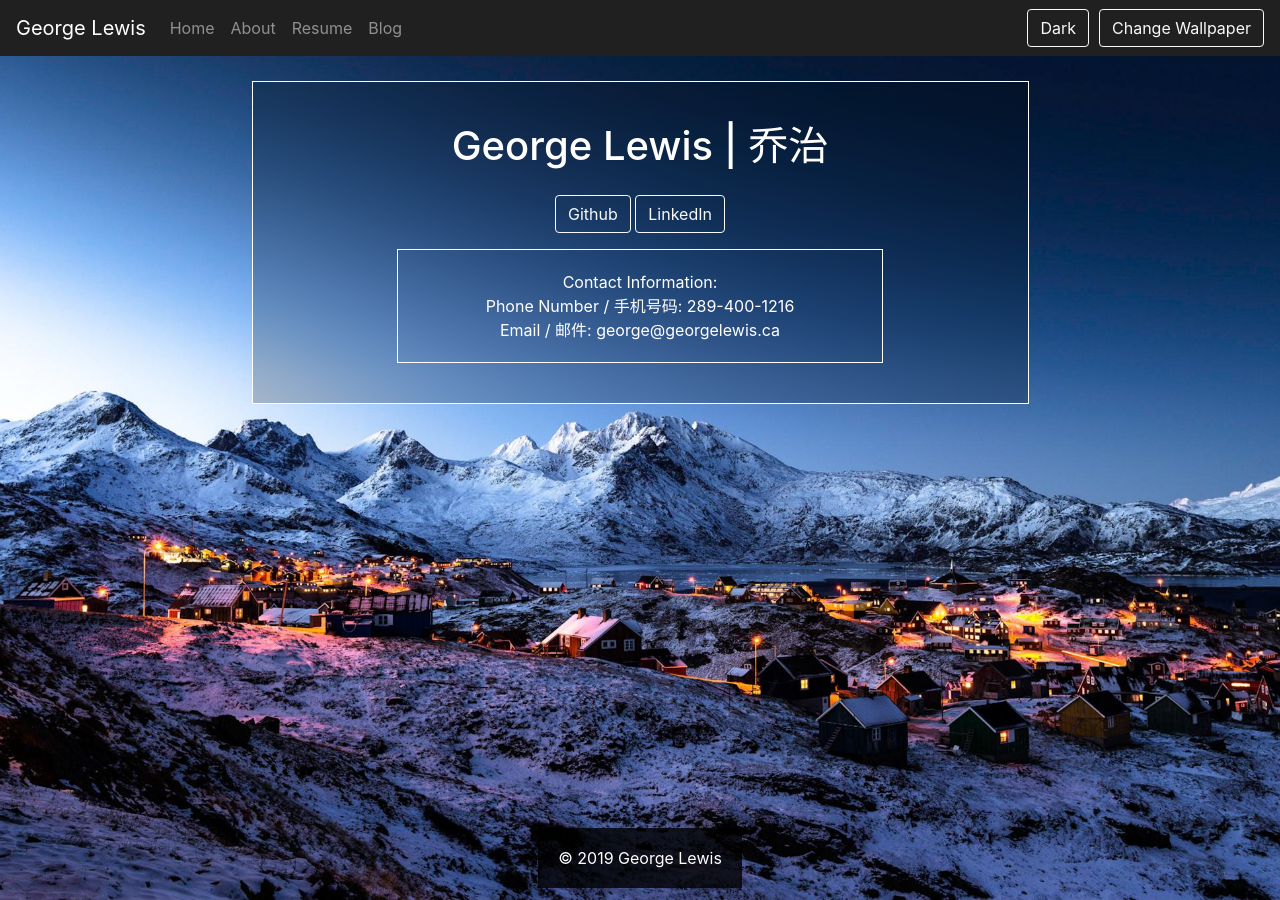
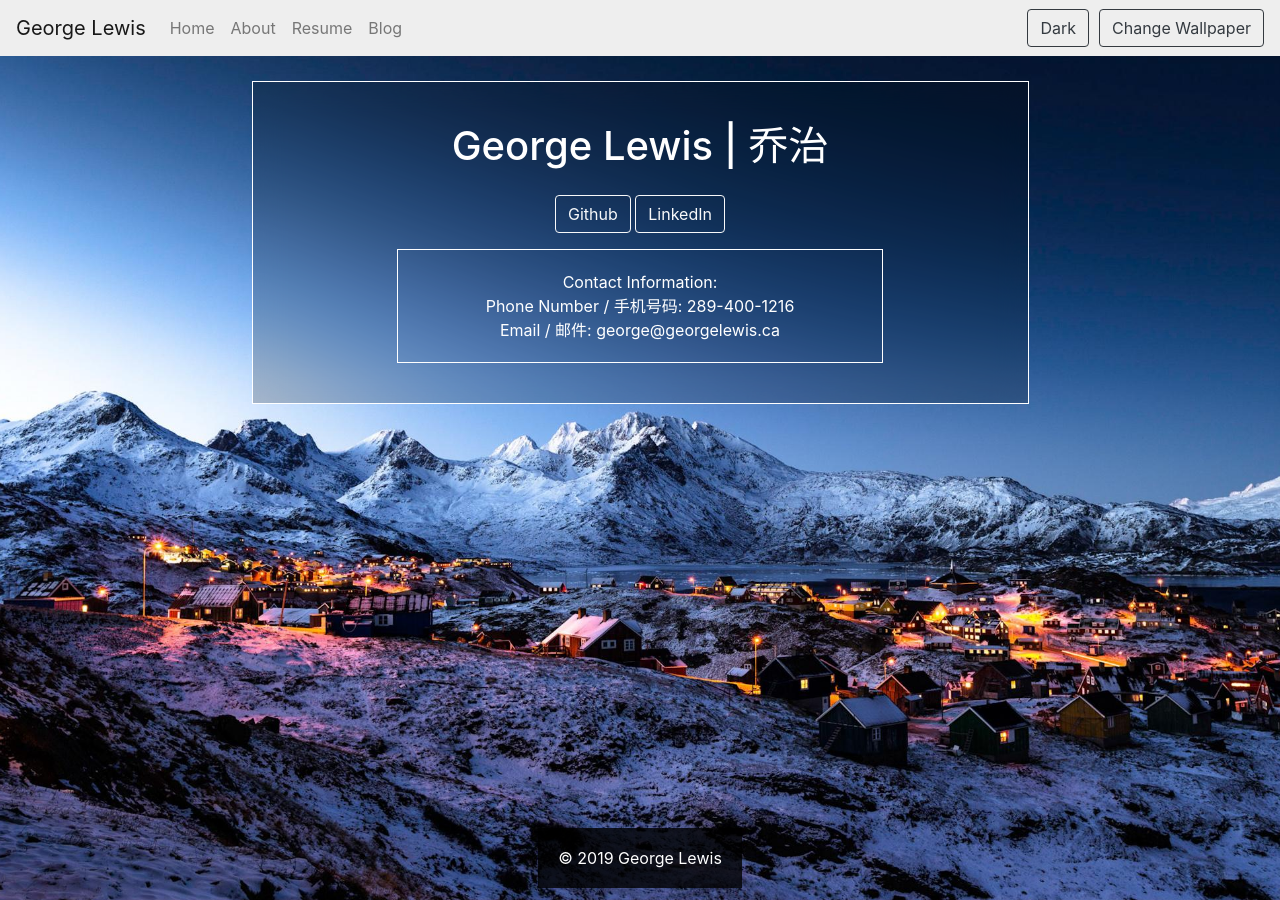
Before and after one commit to George-lewis/george-lewis.github.io, a Jekyll site: the page built from index.markdown, in a window 1280 px wide. Built offline with Jekyll 4.4.1, drawn with Linux system fonts in a browser that asks for light colours.

Commit message:
Change light theme to now change top bar

```diff
--- a/_includes/header.html
+++ b/_includes/header.html
@@ -1,4 +1,4 @@
-<nav class="navbar sticky-top navbar-expand-lg navbar-dark bg-dark">
+<nav class="navbar sticky-top navbar-expand-lg navbar-light bg-light">
     <a class="navbar-brand" href="/">George Lewis</a>
 
     <div class="collapse navbar-collapse" id="navbarSupportedContent">
@@ -19,9 +19,9 @@
 
     </div>
 
-    <button id="darklight" type="button" class="btn btn-outline-light ml-auto" onclick="toggle_mode()">Dark</button>
+    <button id="darklight" type="button" class="btn btn-outline-dark ml-auto" onclick="toggle_mode()">Dark</button>
 
-    <button id="papechanger" type="button" class="btn btn-outline-light" onclick="change_wallpaper()">Change Wallpaper</button>
+    <button id="papechanger" type="button" class="btn btn-outline-dark" onclick="change_wallpaper()">Change Wallpaper</button>
 
     <button class="navbar-toggler" type="button" data-toggle="collapse" data-target="#navbarSupportedContent" aria-controls="navbarSupportedContent" aria-expanded="false" aria-label="Toggle navigation">
         <span class="navbar-toggler-icon"></span>
--- a/_js/dark.js
+++ b/_js/dark.js
@@ -80,11 +80,27 @@ function toggle_mode(initial = false) {
         // Update the local storage
         localStorage.setItem("mode", "dark")
 
+        $("nav").addClass("navbar-dark bg-dark")
+
+        $("nav").removeClass("navbar-light bg-light")
+
+        $("nav button").addClass("btn-outline-light")
+
+        $("nav button").removeClass("btn-outline-dark")
+
     } else if (text === "light") {
 
         dl.text("Dark")
 
         localStorage.setItem("mode", "light")
+
+        $("nav").removeClass("navbar-dark bg-dark")
+
+        $("nav").addClass("navbar-light bg-light")
+
+        $("nav button").removeClass("btn-outline-light")
+
+        $("nav button").addClass("btn-outline-dark")
 
     }
 
--- a/_sass/_base.scss
+++ b/_sass/_base.scss
@@ -8,6 +8,10 @@ html, body {
 
 .navbar-dark, .bg-dark {
     background-color: $header-background !important;
+}
+
+.navbar-light, .bg-light {
+    background-color: #eeeeee !important;
 }
 
 h1 {
--- a/css/dark.css
+++ b/css/dark.css
@@ -5,6 +5,10 @@
 .iframe-body-dark {
     background-color: #202020 !important;
     color: #eeeeee !important;
+}
+
+.typora-export {
+    background-color: #eeeeee;
 }
 
 .code-dark {
```
